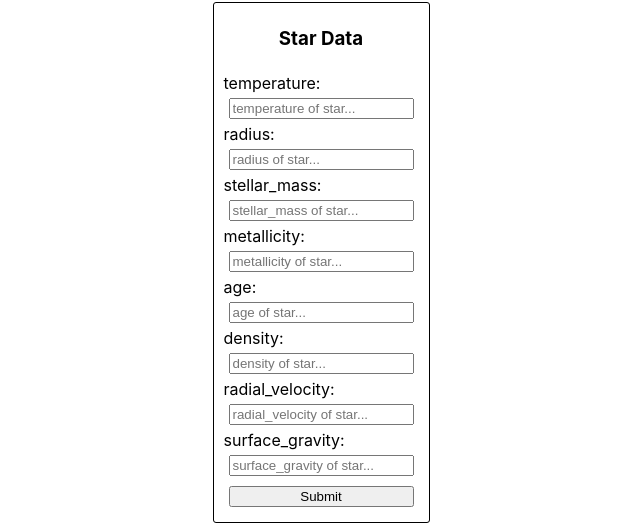
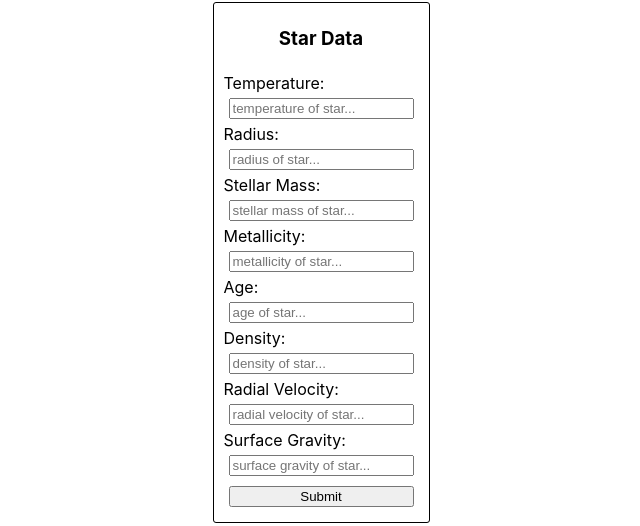
Before and after one commit to leiDnedyA/interactive-exoplanet-predictor, a React (Create React App) app in the folder client/: page / in a window 1280 px wide. Shown: the part 152-678 px from the top of the page, without its empty margins (319-959 px from the left). Built offline with nearby package versions, Linux system fonts and the light colour scheme.

Commit message:
Cleaned up TextForm text formatting

```diff
--- a/client/src/elements/TextForm.js
+++ b/client/src/elements/TextForm.js
@@ -1,13 +1,20 @@
 
-//textFields should be a list of strings
+//textFields should be a list of strings, format: ['word_word', 'second_element', ...]
 const TextForm = ({ textFields, className, onSubmit }) => {
 
     const fieldElements = []
 
     for(let i in textFields){
+        //styles string in different ways
         let field = textFields[i];
-        let label = <label key={`label${i}`} for={field}>{field}:</label>
-        let input = <input key={`input${i}`} className="input text-input" name={field} type="text" placeholder={`${field} of star...`} />
+        let text = field.replace('_', ' ');
+        let capitalizedText = text.split(' ').map(v=>v[0].toUpperCase() + v.substring(1)).join(' ');
+
+        //creates elements based on string
+        let label = <label key={`label${i}`} for={field}>{capitalizedText}:</label>
+        let input = <input key={`input${i}`} className="input text-input" name={field} type="text" placeholder={`${text} of star...`} />
+
+        //adds elements to fieldElements list
         fieldElements.push(label);
         fieldElements.push(input);
     }
```
